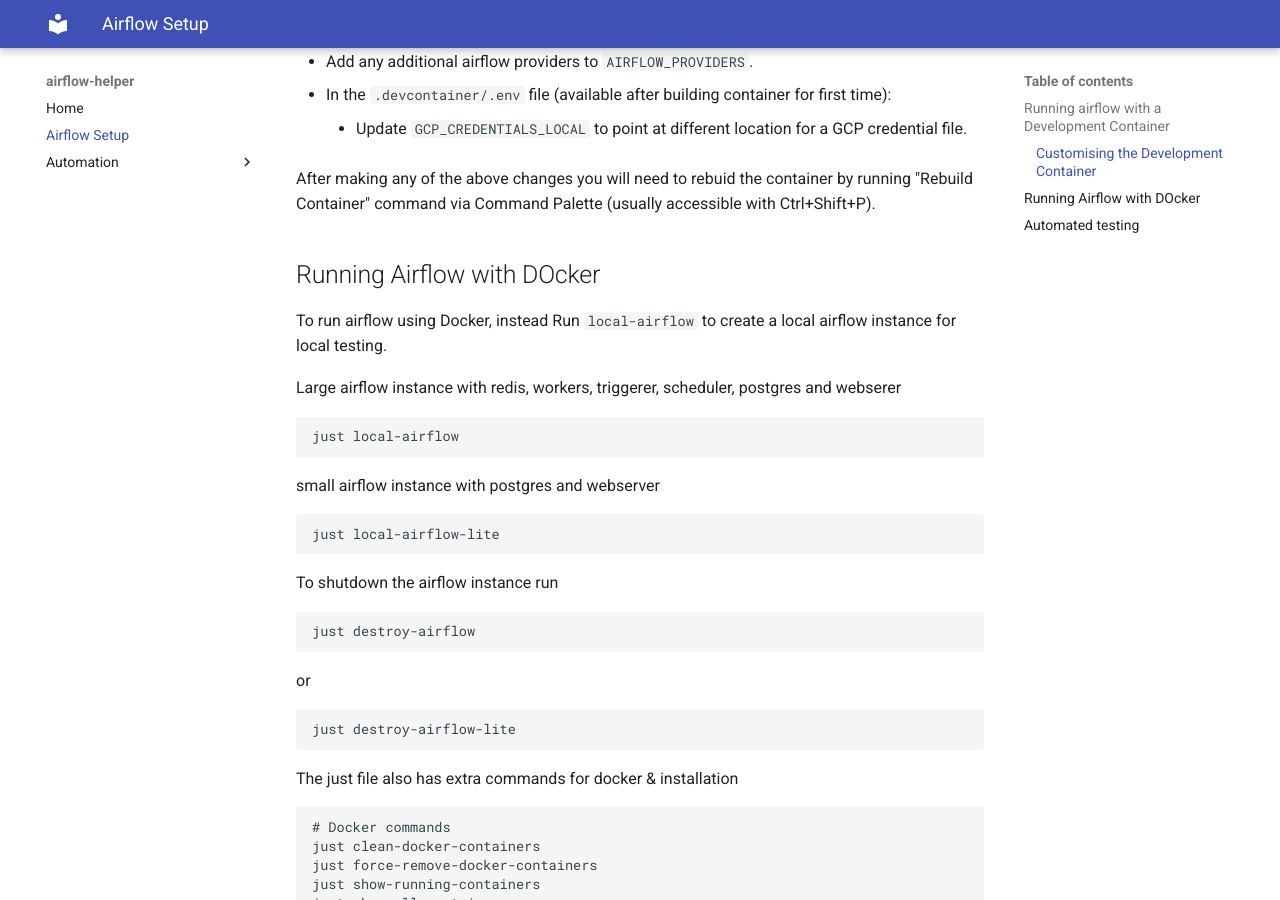
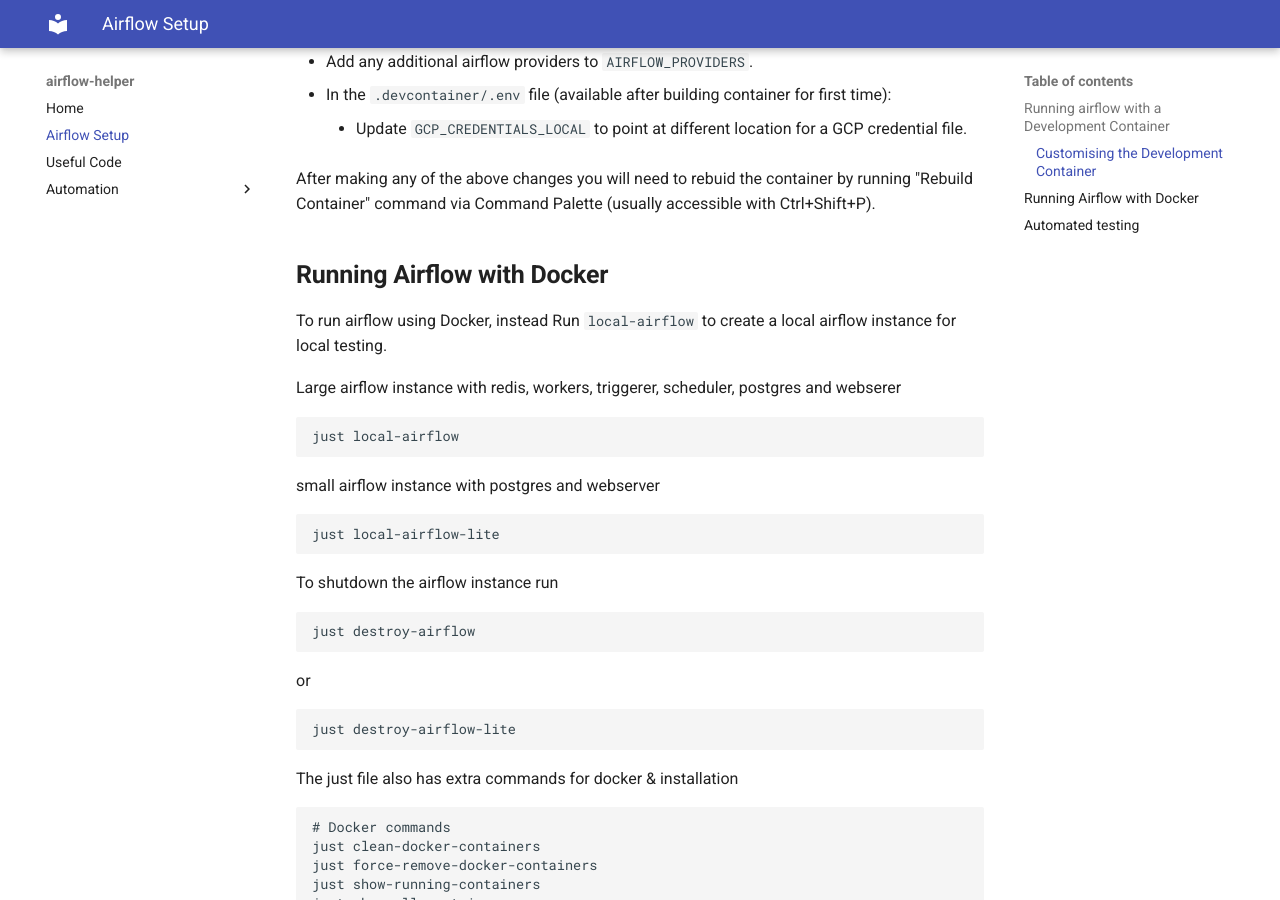
Before and after one commit to harryalexanderdunn/airflow-helper, an MkDocs documentation site: the page built from docs/airflow_setup.md, in a window 1280 px wide and 900 px high, scrolled down 1026 px. Built offline with MkDocs 1.6.1 and Material for MkDocs 9.7.7, drawn with Linux system fonts in a browser that asks for light colours.

Commit message:
added dag code

```diff
--- a/docs/airflow_setup.md
+++ b/docs/airflow_setup.md
@@ -6,7 +6,7 @@
 
 I have also written an article on the topic [here](https://medium.com/@harryalexdunn/deploying-airflow-locally-on-wsl2-with-docker-and-just-60f1bf95c8bd)
 
-## Running airflow with a Development Container
+## **Running airflow with a Development Container**
 
 The project contains a configuration files for Visual Studio Code Development Containers in the `.devcontainer/` directory. To run the project with this locally, follow the below steps:
 
@@ -28,7 +28,7 @@
 
 After making any of the above changes you will need to rebuid the container by running "Rebuild Container" command via Command Palette (usually accessible with Ctrl+Shift+P).
 
-## Running Airflow with DOcker
+## **Running Airflow with Docker**
 
 To run airflow using Docker, instead Run `local-airflow` to create a local airflow instance for local testing.
 
--- a/mkdocs.yml
+++ b/mkdocs.yml
@@ -5,6 +5,7 @@
 nav:
   - Home: 'overview.md'
   - Airflow Setup: 'airflow_setup.md'
+  - Useful Code: 'the_dag_code.md'
   - Automation:
       - Data Dictionary Creation: 'automation/data_dictionary.md'
 
```
Also changed, not shown: docs/overview.md (+6 -2 lines), 1 other file.
